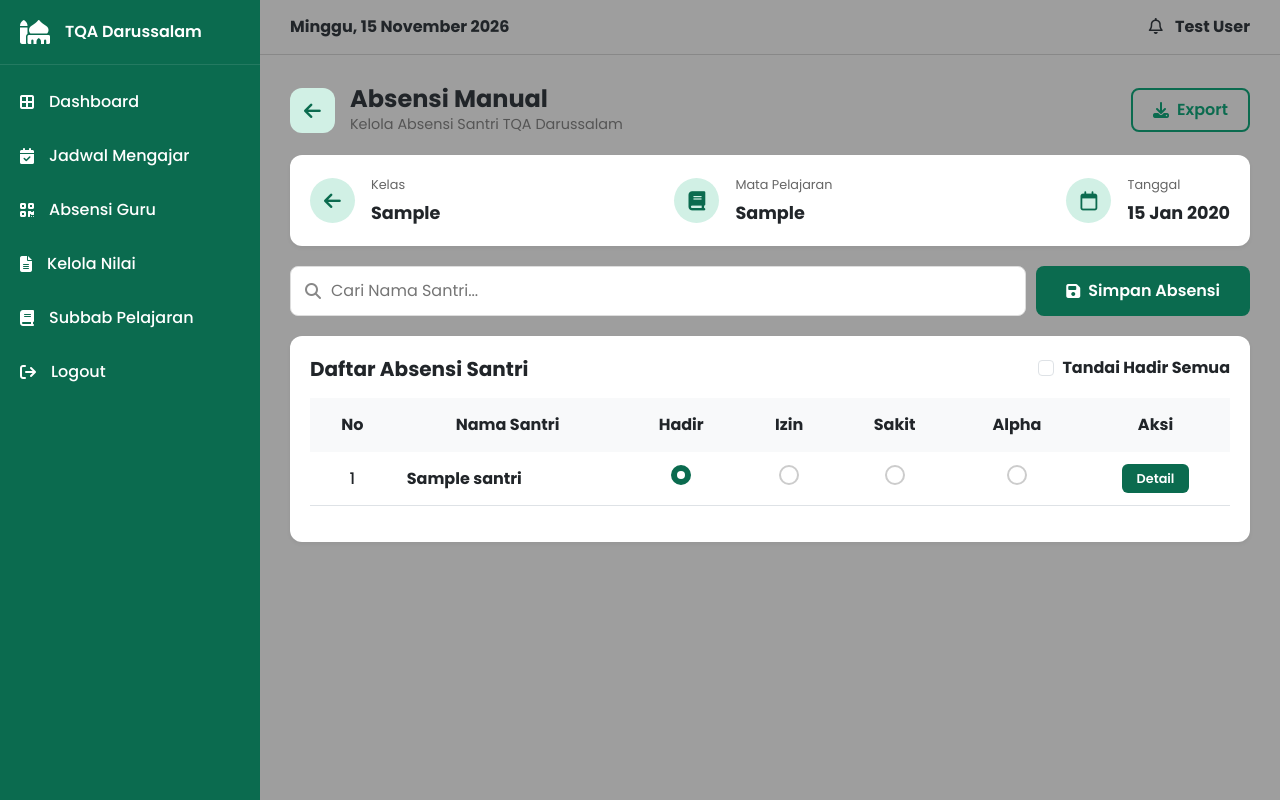
After one commit to RamziDzaki/simak-tqa, a Laravel app: page /guru/jadwal/1/absensi/1/manual in a window 1280 px wide. The commit adds this page. Run offline with Laravel 12, Linux system fonts and the light colour scheme; a user stored in the database is signed in; data comes from the database, SQL or seed files in the repository; tables that the repository leaves empty hold one stand-in row (values such as "Sample post").

Commit message:
feat: selesaikan absensi manual, dashboard guru, jadwal mengajar, QR santri, dan perbaikan layout

```diff
--- a/app/Http/Controllers/GuruController.php
+++ b/app/Http/Controllers/GuruController.php
@@ -74,7 +74,7 @@ class GuruController extends Controller
         return view('guru.pilih_absensi', compact('guru', 'jadwal', 'pertemuan'));
     }
 
-    // Halaman Scan QR & Daftar Hadir
+       // Halaman Scan QR & Daftar Hadir
     public function scanAbsensi($id, $pertemuan_id)
     {
         $guru = Auth::user();
@@ -86,4 +86,40 @@ class GuruController extends Controller
 
         return view('guru.scan_absensi', compact('guru', 'jadwal', 'pertemuan', 'santris', 'absensi'));
     }
-}
+
+    // Halaman Absensi Manual (TAMBAHAN)
+    public function absensiManual($id, $pertemuan_id)
+    {
+        $guru = Auth::user();
+        $jadwal = Jadwal::findOrFail($id);
+        $pertemuan = Pertemuan::findOrFail($pertemuan_id);
+
+        $santris = Santri::where('kelas', $jadwal->kelas)->get();
+        $absensi = AbsensiSantri::where('pertemuan_id', $pertemuan_id)->get()->keyBy('santri_id');
+
+        return view('guru.absensi_manual', compact('guru', 'jadwal', 'pertemuan', 'santris', 'absensi'));
+    }
+
+    // Simpan Absensi Manual (TAMBAHAN)
+    public function simpanAbsensiManual(Request $request, $id, $pertemuan_id)
+    {
+        $request->validate([
+            'status' => 'required|array',
+            'status.*' => 'in:Hadir,Izin,Sakit,Alfa',
+        ]);
+
+        AbsensiSantri::where('pertemuan_id', $pertemuan_id)->delete();
+
+        foreach ($request->status as $santri_id => $status) {
+            AbsensiSantri::create([
+                'pertemuan_id' => $pertemuan_id,
+                'santri_id' => $santri_id,
+                'status' => $status,
+                'keterangan' => 'Input Manual',
+            ]);
+        }
+
+        return redirect('/guru/jadwal/'.$id.'/absensi/'.$pertemuan_id.'/manual')
+            ->with('success', 'Absensi berhasil disimpan!');
+    }
+} // <-- Kurung penutup class
--- /dev/null
+++ b/resources/views/guru/absensi_manual.blade.php
@@ -0,0 +1,179 @@
+@extends('layouts.guru')
+
+@section('content')
+<style>
+    .page-header { display: flex; justify-content: space-between; align-items: center; margin-bottom: 20px; }
+    .header-left { display: flex; align-items: center; gap: 15px; }
+    .btn-back { background-color: #d1f0e5; color: #0b6b4f; width: 45px; height: 45px; border-radius: 12px; display: flex; align-items: center; justify-content: center; font-size: 1.2rem; text-decoration: none; border: none; }
+    .title-area h2 { margin: 0; font-weight: 700; font-size: 1.5rem; }
+    .title-area p { margin: 0; color: #555; font-size: 0.9rem; }
+    .btn-export { border: 2px solid #0b6b4f; color: #0b6b4f; background: transparent; padding: 8px 20px; border-radius: 8px; font-weight: 600; text-decoration: none; display: flex; align-items: center; gap: 8px; }
+
+    .info-card { background: white; border-radius: 12px; padding: 20px; display: flex; align-items: center; justify-content: space-between; box-shadow: 0 2px 4px rgba(0,0,0,0.05); margin-bottom: 20px; flex-wrap: wrap; gap: 20px; }
+    .info-item { text-align: center; }
+    .info-label { font-size: 0.8rem; color: #666; margin-bottom: 5px; display: block; }
+    .info-value { font-weight: 700; font-size: 1.1rem; }
+    .icon-circle { background-color: #d1f0e5; color: #0b6b4f; width: 45px; height: 45px; border-radius: 50%; display: flex; align-items: center; justify-content: center; font-size: 1.2rem; }
+
+    .search-wrapper { display: flex; gap: 10px; margin-bottom: 20px; }
+    .search-input { flex: 1; position: relative; }
+    .search-input input { width: 100%; padding: 12px 12px 12px 40px; border-radius: 8px; border: 1px solid #ddd; outline: none; }
+    .search-input .fa-magnifying-glass { position: absolute; left: 15px; top: 50%; transform: translateY(-50%); color: #888; }
+    .btn-simpan { background-color: #0b6b4f; color: white; border: none; padding: 10px 30px; border-radius: 8px; font-weight: 600; display: flex; align-items: center; gap: 8px; }
+
+    .table-card { background: white; border-radius: 12px; padding: 20px; box-shadow: 0 2px 4px rgba(0,0,0,0.05); }
+    .table thead th { background-color: #f8f9fa; border-bottom: none; font-weight: 700; text-align: center; padding: 15px; }
+    .table tbody td { text-align: center; vertical-align: middle; padding: 12px; font-weight: 500; }
+
+    /* Custom Radio Button */
+    .custom-radio { appearance: none; width: 20px; height: 20px; border: 2px solid #ccc; border-radius: 50%; outline: none; cursor: pointer; position: relative; }
+    .custom-radio:checked { border-color: #0b6b4f; background-color: #0b6b4f; }
+    .custom-radio:checked::after { content: ''; position: absolute; top: 50%; left: 50%; transform: translate(-50%, -50%); width: 8px; height: 8px; background: white; border-radius: 50%; }
+    .custom-radio.hadir:checked { border-color: #0b6b4f; background-color: #0b6b4f; }
+    .custom-radio.izin:checked { border-color: #f59e0b; background-color: #f59e0b; }
+    .custom-radio.sakit:checked { border-color: #ec4899; background-color: #ec4899; }
+    .custom-radio.alpha:checked { border-color: #dc2626; background-color: #dc2626; }
+
+    .btn-detail { background-color: #0b6b4f; color: white; border: none; padding: 5px 15px; border-radius: 6px; font-size: 0.8rem; font-weight: 600; }
+</style>
+
+<!-- Header -->
+<div class="page-header">
+    <div class="header-left">
+        <a href="{{ url('/guru/jadwal/'.$jadwal->id.'/absensi/'.$pertemuan->id) }}" class="btn-back"><i class="fa-solid fa-arrow-left"></i></a>
+        <div class="title-area">
+            <h2>Absensi Manual</h2>
+            <p>Kelola Absensi Santri TQA Darussalam</p>
+        </div>
+    </div>
+    <button type="button" class="btn-export" onclick="window.print()">
+    <i class="fa-solid fa-download"></i> Export
+</button>
+</div>
+
+{{-- Notifikasi --}}
+@if(session('success'))
+    <div class="alert alert-success alert-dismissible fade show" role="alert">
+        {{ session('success') }}
+        <button type="button" class="btn-close" data-bs-dismiss="alert"></button>
+    </div>
+@endif
+
+<!-- Info Jadwal -->
+<div class="info-card">
+    <div class="d-flex align-items-center gap-3">
+        <div class="icon-circle"><i class="fa-solid fa-arrow-left"></i></div>
+        <div class="info-item text-start">
+            <span class="info-label">Kelas</span>
+            <span class="info-value">{{ $jadwal->kelas }}</span>
+        </div>
+    </div>
+    <div class="d-flex align-items-center gap-3">
+        <div class="icon-circle"><i class="fa-solid fa-book"></i></div>
+        <div class="info-item text-start">
+            <span class="info-label">Mata Pelajaran</span>
+            <span class="info-value">{{ $jadwal->mata_pelajaran }}</span>
+        </div>
+    </div>
+    <div class="d-flex align-items-center gap-3">
+        <div class="icon-circle"><i class="fa-regular fa-calendar"></i></div>
+        <div class="info-item text-start">
+            <span class="info-label">Tanggal</span>
+            <span class="info-value">{{ \Carbon\Carbon::parse($pertemuan->tanggal)->isoFormat('D MMM YYYY') }}</span>
+        </div>
+    </div>
+</div>
+
+<form action="{{ url('/guru/jadwal/'.$jadwal->id.'/absensi/'.$pertemuan->id.'/manual') }}" method="POST">
+    @csrf
+    <!-- Search & Simpan -->
+    <div class="search-wrapper">
+        <div class="search-input">
+            <i class="fa-solid fa-magnifying-glass"></i>
+            <input type="text" id="searchInput" placeholder="Cari Nama Santri..." onkeyup="filterTable()">
+        </div>
+        <button type="submit" class="btn-simpan">
+            <i class="fa-solid fa-floppy-disk"></i> Simpan Absensi
+        </button>
+    </div>
+
+    <!-- Tabel Absensi -->
+    <div class="table-card">
+        <div class="d-flex justify-content-between align-items-center mb-3">
+            <h5 class="fw-bold m-0">Daftar Absensi Santri</h5>
+            <div class="form-check">
+                <input class="form-check-input" type="checkbox" id="hadirSemua" onclick="tandaiHadirSemua()">
+                <label class="form-check-label fw-bold" for="hadirSemua">Tandai Hadir Semua</label>
+            </div>
+        </div>
+        <table class="table" id="absensiTable">
+            <thead>
+                <tr>
+                    <th>No</th>
+                    <th>Nama Santri</th>
+                    <th>Hadir</th>
+                    <th>Izin</th>
+                    <th>Sakit</th>
+                    <th>Alpha</th>
+                    <th>Aksi</th>
+                </tr>
+            </thead>
+            <tbody>
+                @forelse($santris as $index => $s)
+                    <tr>
+                        <td>{{ $index + 1 }}</td>
+                        <td class="text-start fw-bold">{{ $s->nama }}</td>
+                        <td>
+                            <input type="radio" name="status[{{ $s->id }}]" value="Hadir" class="custom-radio hadir" {{ (isset($absensi[$s->id]) && $absensi[$s->id]->status == 'Hadir') ? 'checked' : '' }}>
+                        </td>
+                        <td>
+                            <input type="radio" name="status[{{ $s->id }}]" value="Izin" class="custom-radio izin" {{ (isset($absensi[$s->id]) && $absensi[$s->id]->status == 'Izin') ? 'checked' : '' }}>
+                        </td>
+                        <td>
+                            <input type="radio" name="status[{{ $s->id }}]" value="Sakit" class="custom-radio sakit" {{ (isset($absensi[$s->id]) && $absensi[$s->id]->status == 'Sakit') ? 'checked' : '' }}>
+                        </td>
+                        <td>
+                            <input type="radio" name="status[{{ $s->id }}]" value="Alfa" class="custom-radio alpha" {{ (isset($absensi[$s->id]) && $absensi[$s->id]->status == 'Alfa') ? 'checked' : '' }}>
+                        </td>
+                        <td>
+                            <button type="button" class="btn-detail">Detail</button>
+                        </td>
+                    </tr>
+                @empty
+                    <tr><td colspan="7" class="text-center text-muted">Belum ada data santri di kelas ini.</td></tr>
+                @endforelse
+            </tbody>
+        </table>
+    </div>
+</form>
+
+@push('scripts')
+<script>
+    // Fitur Tandai Hadir Semua
+    function tandaiHadirSemua() {
+        const checked = document.getElementById('hadirSemua').checked;
+        const radios = document.querySelectorAll('.custom-radio.hadir');
+        radios.forEach(radio => {
+            radio.checked = checked;
+        });
+    }
+
+    // Fitur Pencarian Nama Santri
+    function filterTable() {
+        const input = document.getElementById('searchInput');
+        const filter = input.value.toLowerCase();
+        const table = document.getElementById('absensiTable');
+        const rows = table.getElementsByTagName('tr');
+
+        for (let i = 1; i < rows.length; i++) {
+            const nama = rows[i].getElementsByTagName('td')[1];
+            if (nama) {
+                const textValue = nama.textContent || nama.innerText;
+                rows[i].style.display = textValue.toLowerCase().indexOf(filter) > -1 ? '' : 'none';
+            }
+        }
+    }
+</script>
+@endpush
+
+@endsection
--- a/resources/views/guru/pilih_absensi.blade.php
+++ b/resources/views/guru/pilih_absensi.blade.php
@@ -46,7 +46,7 @@
             <div class="pilih-icon"><i class="fa-solid fa-user-plus"></i></div>
             <h4 class="pilih-title">Absensi Manual</h4>
             <p class="pilih-desc">Input kehadiran santri secara manual</p>
-            <a href="#" class="btn-pilih">Input Manual</a>
+            <a href="{{ url('/guru/jadwal/'.$jadwal->id.'/absensi/'.$pertemuan->id.'/manual') }}" class="btn-pilih">Input Manual</a>
         </div>
     </div>
 </div>
--- a/resources/views/layouts/guru.blade.php
+++ b/resources/views/layouts/guru.blade.php
@@ -35,7 +35,7 @@
       <ul class="menu">
     <li><a href="{{ url('/guru/dashboard') }}"><i class="fa-solid fa-border-all"></i> Dashboard</a></li>
     <li><a href="{{ url('/guru/jadwal') }}"><i class="fa-solid fa-calendar-check"></i> Jadwal Mengajar</a></li>
-    <li><a href="{{ url('/admin/absensi-guru') }}"><i class="fa-solid fa-qrcode"></i> Absensi Guru</a></li>
+<li><a href="#"><i class="fa-solid fa-qrcode"></i> Absensi Guru</a></li>
     <li><a href="#"><i class="fa-solid fa-file-lines"></i> Kelola Nilai</a></li>
     <li><a href="#"><i class="fa-solid fa-book"></i> Subbab Pelajaran</a></li>
     <li>
@@ -75,7 +75,10 @@
         </div>
     </div>
 
-    <!-- Bootstrap JS (PENTING) -->
+     <!-- Bootstrap JS (PENTING) -->
     <script src="https://cdn.jsdelivr.net/npm/bootstrap@5.3.0/dist/js/bootstrap.bundle.min.js"></script>
+
+    <!-- Stack untuk Script Tambahan -->
+    @stack('scripts')
 </body>
 </html>
--- a/routes/web.php
+++ b/routes/web.php
@@ -104,6 +104,10 @@ Route::get('/guru/jadwal/{id}/pertemuan', [App\Http\Controllers\GuruController::
 Route::get('/guru/jadwal/{id}/absensi/{pertemuan_id}', [App\Http\Controllers\GuruController::class, 'pilihMetodeAbsensi'])->middleware('auth');
 Route::get('/guru/jadwal/{id}/absensi/{pertemuan_id}/scan', [App\Http\Controllers\GuruController::class, 'scanAbsensi'])->middleware('auth');
 
+// RUTE ABSENSI MANUAL
+Route::get('/guru/jadwal/{id}/absensi/{pertemuan_id}/manual', [App\Http\Controllers\GuruController::class, 'absensiManual'])->middleware('auth');
+Route::post('/guru/jadwal/{id}/absensi/{pertemuan_id}/manual', [App\Http\Controllers\GuruController::class, 'simpanAbsensiManual'])->middleware('auth');
+
 // RUTE QR CODE SANTRI & SCAN
 Route::get('/admin/santri/{id}/qr', [App\Http\Controllers\UserController::class, 'showQr'])->middleware('auth');
 Route::post('/guru/absensi/scan', [App\Http\Controllers\GuruController::class, 'processScan'])->middleware('auth');
```
